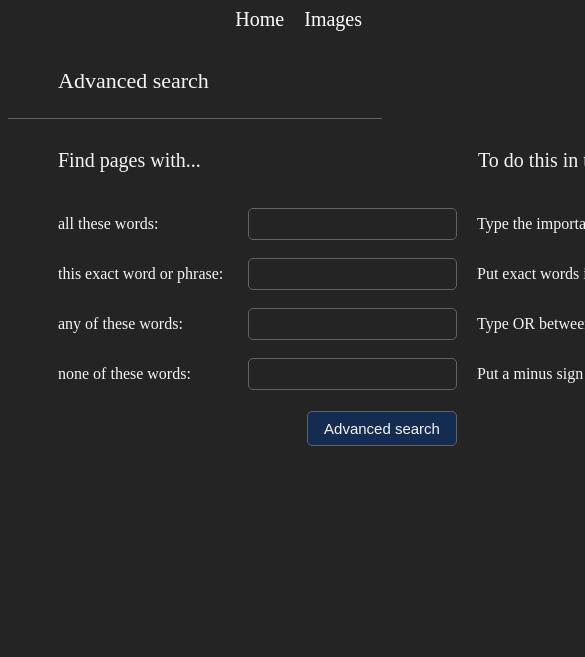
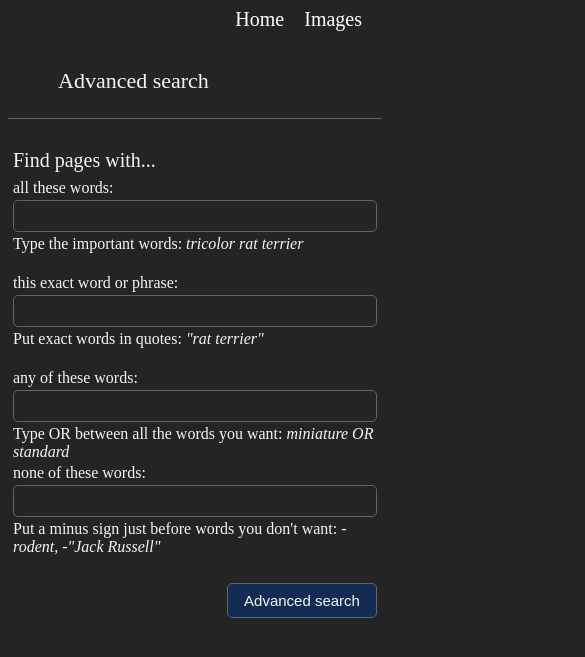
Before and after one commit to Kviten4/searchproject, a plain HTML site: page advancedsearch.html in a window 390 px wide. Shown: the top 657 px of the page, 585 px wide, since content can reach past the window. Drawn offline with Linux system fonts and the light colour scheme.

Commit message:
advanced search for mobile

```diff
--- a/advancedsearch.html
+++ b/advancedsearch.html
@@ -16,34 +16,35 @@
         </div>
         <div class="mainform">
             <form class="form" action="https://google.com/search" method="GET" name="f">
-                    <div class="mainlabel">
-                        <label class="lb1a">Find pages with...</label>
-                        <label class="lb3">To do this in the search box</label>
+                    <div class="rows" id="mainrow">
+                        <label class="lb1"><p class="mainlabel">Find pages with...</p></label>
+                        <div class="lb2"></div>
+                        <label class="lb3" id="todo"><p class="mainlabel">To do this in the search box</p></label>
                     </div>
                     <div class="rows">
-                        <label for="as_q" class="lb1">all these words:</label>
+                        <label class="lb1"><p class="labels">all these words:</p></label>
                         <input class="lb2" type="text" name="as_q">
-                        <label class="lb3">Type the important words: <i>tricolor rat terrier</i></label>
+                        <label class="lb3"><p class="labels">Type the important words: <i>tricolor rat terrier</i></p></label>
                     </div>
                     <div class="rows">
-                        <label class="lb1">this exact word or phrase:</label>
+                        <label class="lb1"><p class="labels">this exact word or phrase:</p></label>
                         <input class="lb2" type="text" name="as_epq">
-                        <label class="lb3">Put exact words in quotes: <i>"rat terrier"</i></label>
+                        <label class="lb3"><p>Put exact words in quotes: <i>"rat terrier"</i></p></label>
                     </div>
                     <div class="rows">
-                        <label class="lb1">any of these words:</label>
+                        <label class="lb1"><p class="labels">any of these words:</p></label>
                         <input class="lb2" type="text" name="as_oq">
-                        <label class="lb3">Type OR between all the words you want: <i>miniature OR standard</i></label>
+                        <label class="lb3"><p>Type OR between all the words you want: <i>miniature OR standard</i></p></label>
                     </div>
                     <div class="rows">
-                        <label class="lb1">none of these words:</label>
+                        <label class="lb1"><p class="labels">none of these words:</p></label>
                         <input class="lb2" type="text" name="as_eq">
-                        <label class="lb3">Put a minus sign just before words you don't want: <i>-rodent, -"Jack Russell"</i></label>
+                        <label class="lb3"><p>Put a minus sign just before words you don't want: <i>-rodent, -"Jack Russell"</i></p></label>
                     </div>
                     <div class="rows">
                         <div class="lb1">
                         </div>
-                        <div id="lb2b">
+                        <div id="lb2b" class="lb2">
                             <button id="abvsearch" = type="submit" value="Advanced Search">Advanced search</button>
                         </div>
                         <div class="lb3">
--- a/styles.css
+++ b/styles.css
@@ -117,7 +117,6 @@ a:hover {
 
 .form {
 	display: block;
-	max-width: 1300px;
 }
 
 label {
@@ -125,15 +124,7 @@ label {
 }
 
 .mainlabel {
-	display: flex;
 	font-size: 20px;
-	height: 50px;
-}
-
-.lb1a{
-	display: block;
-	width: 745px;
-	min-width: 420px;
 }
 
 .rows {
@@ -146,8 +137,9 @@ label {
 
 .lb1 {
 	display: block;
-	width: 200px;
+	width: 170px;
 	min-width: 170px;
+	height: 18px;
 }
 
 .lb2 {
@@ -155,8 +147,20 @@ label {
 	width: 500px;
 	min-width: 200px;
 }
+
+.lb3 {
+	display: block;
+	width: 499px;
+	min-width: 260px;
+	height: 18px;
+}
+
+p {
+	margin: 0;
+}
+
 .rows > input {
-	height: 28px;
+	height: 32px;
 	background: rgb(36, 36, 36);
 	border: 1px solid rgb(99, 99, 99);
 	border-radius: 5px;
@@ -166,18 +170,11 @@ label {
 	color: whitesmoke;
 	padding-left: 5px;
 	outline: none;
-}
-
-.lb3 {
-	display: block;
-	min-width: 500px;
+	box-sizing: border-box;
 }
 
 #lb2b {
-	display: block;
 	text-align: right;
-	width: 509px;
-	min-width: 209px;
 }
 
 #abvsearch {
@@ -197,10 +194,50 @@ label {
 
 input:-webkit-autofill:hover,
 input:-webkit-autofill:focus {
-	-webkit-text-fill-color: white;
+	-webkit-text-font-size: 22px;
 	-webkit-box-shadow: 0 0 0px 1000px rgb(50, 50, 50) inset;
+	transition: background-color 600000s 0s, color 600000s 0s;
 }
 input:-webkit-autofill {
 	-webkit-text-fill-color: white;
 	-webkit-box-shadow: 0 0 0px 1000px rgb(36, 36, 36) inset;
 }
+
+@media (max-width: 753px) {
+	#todo {
+		display: none;
+	}
+	#mainrow {
+		height: 30px;
+	}
+	#abvsearch {
+		margin-top: 3px;
+	}
+	.mainform {
+		padding-left: 5px;
+		padding-right: 5px;
+		padding-top: 30px;
+	}
+	.rows {
+		flex-wrap: wrap;
+		height: 82px;
+		flex-direction: column;
+		align-items: start;
+		justify-content: flex-start;
+		gap: 3px;
+	}
+	.lb2, .lb3 {
+		display: flex;
+		width: 100%;
+		max-width: 500px;
+		margin-right: 0;
+	}
+	#lb2b {
+	justify-content: flex-end;
+	}
+}
+@media only screen and (max-width: 446px) {
+	.rows {
+		height: 95px;
+	}
+}
```
